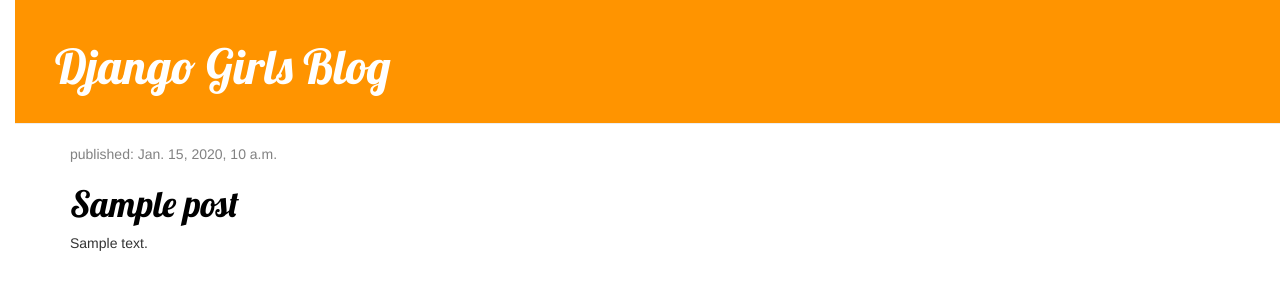
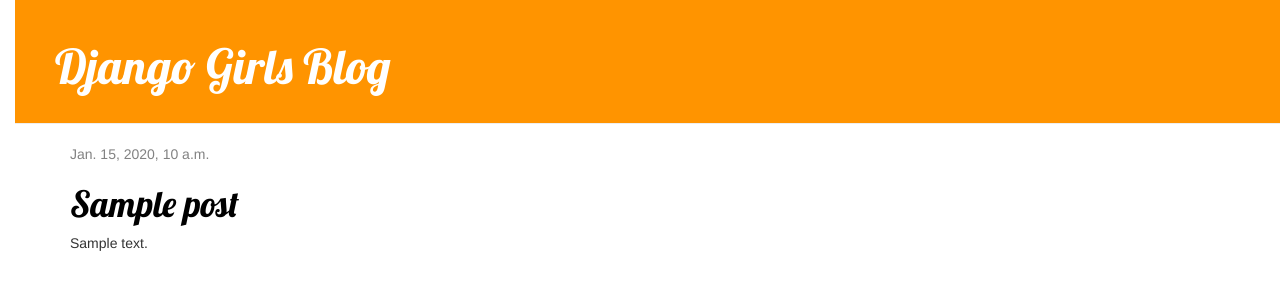
Before and after one commit to ranjithae/Assign3, a Django app: template blog/templates/blog/post_list.html in a window 1280 px wide. Shown: the top 300 px of the page. Run offline with Django 3.2, Linux system fonts and the light colour scheme; the template is opened without the code that fills it: values that come from a table or form of the project are taken from there, others are empty; tables that the repository leaves empty hold one stand-in row (values such as "Sample post"); some libraries are stand-ins or nearby versions.

Commit message:
certain html changes

```diff
--- a/blog/templates/blog/post_detail.html
+++ b/blog/templates/blog/post_detail.html
@@ -7,10 +7,9 @@
                 {{ post.published_date }}
             </div>
         {% endif %}
-	{% if user.is_authenticated %}
-	<a class="btn btn-default" href="{% url 'post_edit' pk=post.pk %}"><span class="glyphicon glyphicon-pencil"></span></a>
+	    <a class="btn btn-default" href="{% url 'post_edit' pk=post.pk %}"><span class="glyphicon glyphicon-pencil"></span></a>
         {% endif %}
-	<h1>{{ post.title }}</h1>
+	    <h1>{{ post.title }}</h1>
         <p>{{ post.text|linebreaksbr }}</p>
     </div>
 {% endblock %}
--- a/blog/templates/blog/post_list.html
+++ b/blog/templates/blog/post_list.html
@@ -1,12 +1,12 @@
 {% extends 'blog/base.html' %}
-
+<h1><a href="{% url 'post_detail' pk=post.pk %}">{{ post.title }}</a></h1>
 {% block content %}
     {% for post in posts %}
         <div class="post">
             <div class="date">
-                        <p>published: {{ post.published_date }}</p>
+                {{ post.published_date }}
             </div>
-                    <h1><a href="{% url 'post_detail' pk=post.pk %}">{{ post.title }}</a></h1>
+            <h1><a href="">{{ post.title }}</a></h1>
             <p>{{ post.text|linebreaksbr }}</p>
         </div>
     {% endfor %}
```
Lines whose indentation alone changed are shown as unchanged.
